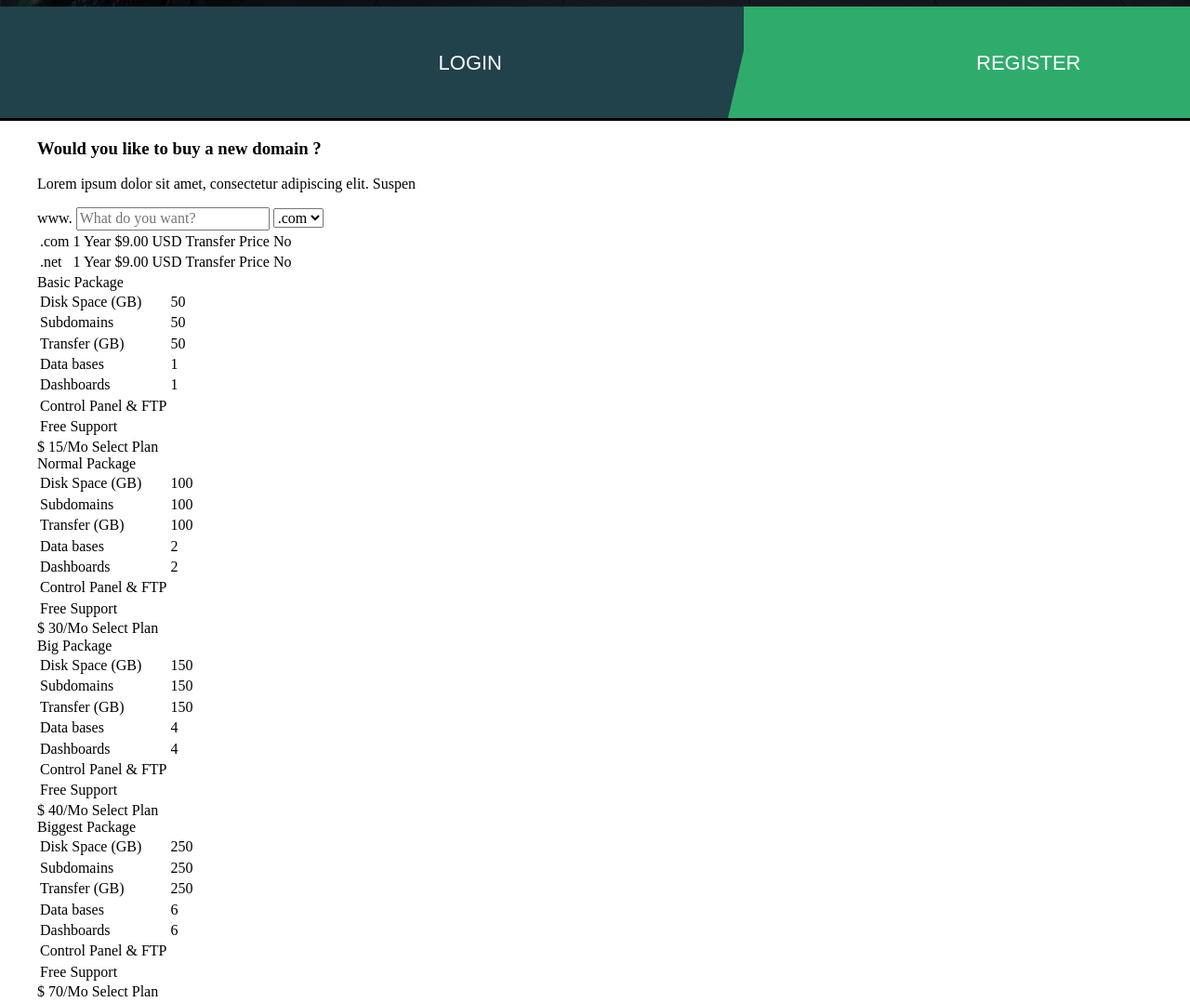
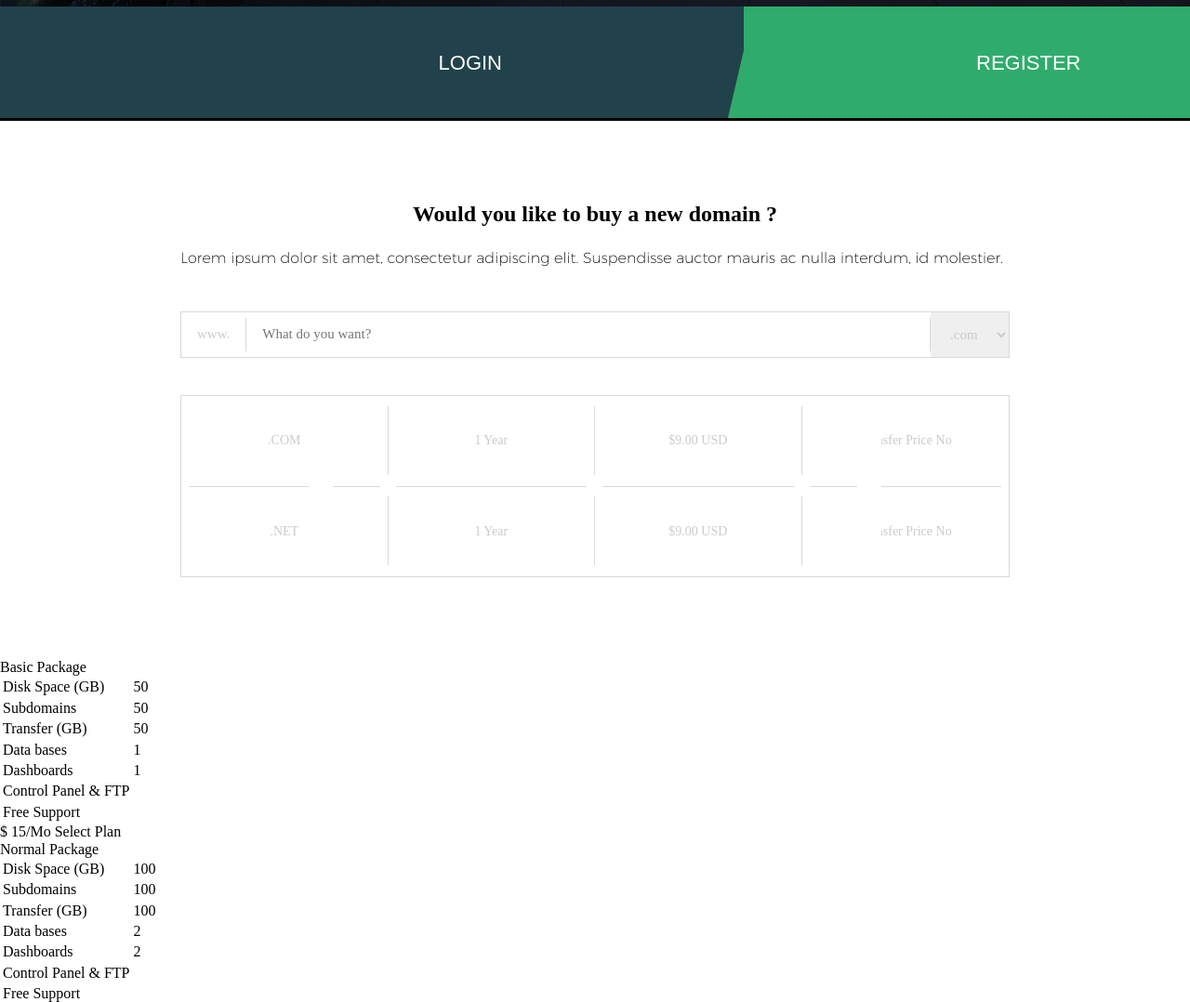
Before and after one commit to haspadarZ-padMensku/rsschool-markup1, a plain HTML site: page index.html in a window 1280 px wide. Shown: the part 934-2012 px from the top of the page at 93% size. Drawn offline with Linux system fonts and the light colour scheme; a web font is replaced by a local one.

Commit message:
feat: add domain section style

```diff
--- a/css/style.css
+++ b/css/style.css
@@ -27,9 +27,13 @@
   font-family: Myriad-Pro-Bold;
   src: url("/fonts/MyriadPro/Myriad-Pro-Bold.ttf");
 }
-
+@font-face {
+  font-family: Montserrat-UltraLight;
+  src: url("/fonts/Montserrat/Montserrat-UltraLight.ttf");
+}
 body {
   box-sizing: border-box;
+  /*background-color: rgba(0, 0, 0, 0.83);*/
 }
 
 a, a:hover, a:active {
@@ -203,7 +207,9 @@ ul {
 
 /*page-main*/
 
-.page-main {}
+.page-main {
+
+}
 
 .page-main__wrapper {
   max-width: 1200px;
@@ -212,25 +218,140 @@ ul {
 
 /*domain*/
 
-.domain {}
+.domain {
+  height: 579px;
+  display: flex;
+  flex-direction: column;
+}
 
-.domain__title {}
+.domain__wrapper {
+  max-width: 1200px;
+  margin: 0 auto;
+  padding: 87px 0 90px 0;
+  display: flex;
+  flex-direction: column;
+  justify-content: center;
+}
 
-.domain__description {}
+.domain__title {
+  font-family: Lato-Heavy;
+  font-size: 24px;
+  margin: 0;
+  padding: 0;
+  text-align: center;
+}
 
-.domain__input-section {}
+.domain__description {
+  font-family: Montserrat-UltraLight;
+  font-size: 16px;
+  width: 890px;
+  margin: 24px 0 48px 0;
+  padding: 0;
+}
 
-.domain__web {}
+.domain__input-section {
+  display: flex;
+  justify-content: space-between;
+  /*align-items: center;*/
+  border: 1px solid #d9d9d9;
+  height: 48px;
+  width: 890px;
+}
 
-.domain__input {}
+.domain__web {
+  display: flex;
+  font-family: Lato-Regular;
+  color: #cbcbcb;
+  font-size: 15px;
+  /*align-content: center;*/
+  padding: 0 17px 0 17px;
+}
 
-.domain__select {}
+.domain__input {
+  flex-grow: 2;
+  padding: 0 17px 0 17px;
+  margin: 6px 0 6px 0;;
+  border : 0 none;
+  border-left: 1px solid #d9d9d9;
+  border-right: 1px solid #d9d9d9;
+  font-family: Lato-Semibold;
+  font-size: 15px;
+  color: #868686;
+}
 
-.domain__table-prise {}
+.domain__select {
+  display: flex;
+  font-family: Lato-Regular;
+  font-size: 15px;
+  color: #cbcbcb;
+  padding: 0 17px 0 17px;
+  margin: 0;
+  border : 0 none;
+}
 
-.domain__table-row {}
+.domain__table-prise {
+  display: flex;
+  justify-content: space-between;
+  align-items: center;
+  flex-wrap: wrap;
+  font-family: Lato-Regular;
+  font-size: 14px;
+  color: #cbcbcb;
+  height: 194px;
+  width: 890px;
+  border: 1px solid #d9d9d9;
+  margin: 40px 0 0 0;
+}
 
-.domain__table-row td {}
+.domain__table-prise::before {
+  content: "";
+  width: 26px;
+  height: 193px;
+  background-color: white;
+  position: absolute;
+  right: 72%;
+}
+
+.domain__table-prise::after {
+  content: "";
+  width: 26px;
+  height: 193px;
+  background-color: white;
+  position: absolute;
+  left: 72%;
+}
+
+.domain__table-wrapper {
+  display: flex;
+  align-items: center;
+  width: 25%;
+  padding: 0;
+}
+
+.domain__table-cell {
+  display: flex;
+  justify-content: center;
+  align-items: center;
+  width: 100%;
+  height: 95.5px;
+  margin: 0 8px 0 8px;
+}
+
+.domain__table-wrapper:nth-child(n+5) .domain__table-cell{
+  border-top: 1px solid #d9d9d9;
+}
+
+.domain__table-wrapper::after {
+  content: "";
+  width: 1px;
+  height: 74px;
+  background-color: #d9d9d9;
+}
+
+.domain__table-wrapper:nth-child(4n)::after {
+  content: "";
+  width: 0;
+}
 
 /*domain*/
 
--- a/index.html
+++ b/index.html
@@ -69,11 +69,15 @@
   <main class="page-main">
     <!-- ---------- Domain ---------- -->
     <section class="domain">
-      <div class="page-main__wrapper">
+
+      <div class="domain__wrapper">
+
         <h3 class="domain__title">Would you like to buy a new domain ?</h3>
-        <p class="domain__description">Lorem ipsum dolor sit amet, consectetur adipiscing elit. Suspen</p>
+        <p class="domain__description">Lorem ipsum dolor sit amet, consectetur adipiscing elit. Suspendisse auctor
+          mauris ac nulla interdum, id molestier.</p>
+
         <form class="domain__input-section" action="get">
-          <span class="domain__web">www.</span>
+          <p class="domain__web">www.</p>
           <input class="domain__input" type="text" placeholder="What do you want?">
           <select class="domain__select" name="domain" id="domain">
             <option value=".com">.com</option>
@@ -81,25 +85,40 @@
             <option value=".org">.org</option>
           </select>
         </form>
-        <table class="domain__table-prise">
-          <tr class="domain__table-row">
-            <td>.com</td>
-            <td>1 Year</td>
-            <td>$9.00 USD</td>
-            <td>Transfer Price No</td>
-          </tr>
-          <tr class="domain__table-row">
-            <td>.net</td>
-            <td>1 Year</td>
-            <td>$9.00 USD</td>
-            <td>Transfer Price No</td>
-          </tr>
-        </table>
+
+        <div class="domain__table-prise">
+          <div class="domain__table-wrapper">
+            <div class="domain__table-cell">.COM</div>
+          </div>
+          <div class="domain__table-wrapper">
+            <div class="domain__table-cell">1 Year</div>
+          </div>
+          <div class="domain__table-wrapper">
+            <div class="domain__table-cell">$9.00 USD</div>
+          </div>
+          <div class="domain__table-wrapper">
+            <div class="domain__table-cell">Transfer Price No</div>
+          </div>
+          <div class="domain__table-wrapper">
+            <div class="domain__table-cell">.NET</div>
+          </div>
+          <div class="domain__table-wrapper">
+            <div class="domain__table-cell">1 Year</div>
+          </div>
+          <div class="domain__table-wrapper">
+            <div class="domain__table-cell">$9.00 USD</div>
+          </div>
+          <div class="domain__table-wrapper">
+            <div class="domain__table-cell">Transfer Price No</div>
+          </div>
+        </div>
+
       </div>
+
     </section>
     <!-- ---------- Packages ---------- -->
     <section class="packeges">
-      <div class="page-main__wrapper">
+      <div class="packeges__wrapper">
         <div class="package-item package-item--yellow">
           <div class="package-item__header">
             <div class="package-item__logo"></div>
@@ -259,7 +278,7 @@
     </section>
     <!-- ---------- About Us ---------- -->
     <section class="about-us">
-      <div class="page-main__wrapper">
+      <div class="about-us__wrapper">
         <div class="about-us__description">
           <h3>About <span>Us</span></h3>
           <p>Lorem ipsum dolor sit amet, consectetur adipiscing elit.
@@ -301,7 +320,7 @@
     </section>
     <!-- ---------- Comments ---------- -->
     <section class="comments">
-      <div class="page-main__wrapper">
+      <div class="comments__wrapper">
         <blockquote class="comments__message">
           <p>“Suspendisse tempor turpis odio, sit amet cursus leo consequat non. Maecenas lacinia faucibus enimqui
             interdum dolor pulvinar vitae.”</p>
@@ -311,7 +330,7 @@
     </section>
     <!-- ---------- Functions ---------- -->
     <section class="functions">
-      <div class="page-main__wrapper">
+      <div class="functions__wrapper">
 
         <div class="functions-item functions-item--yellow">
           <a href="#">
```
